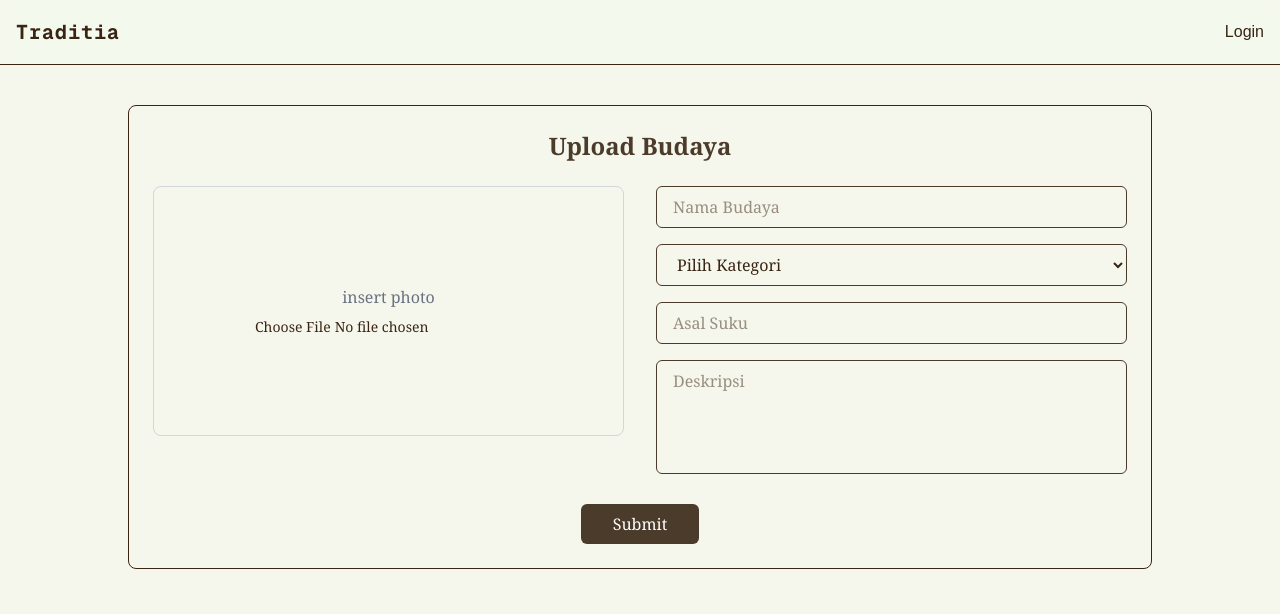
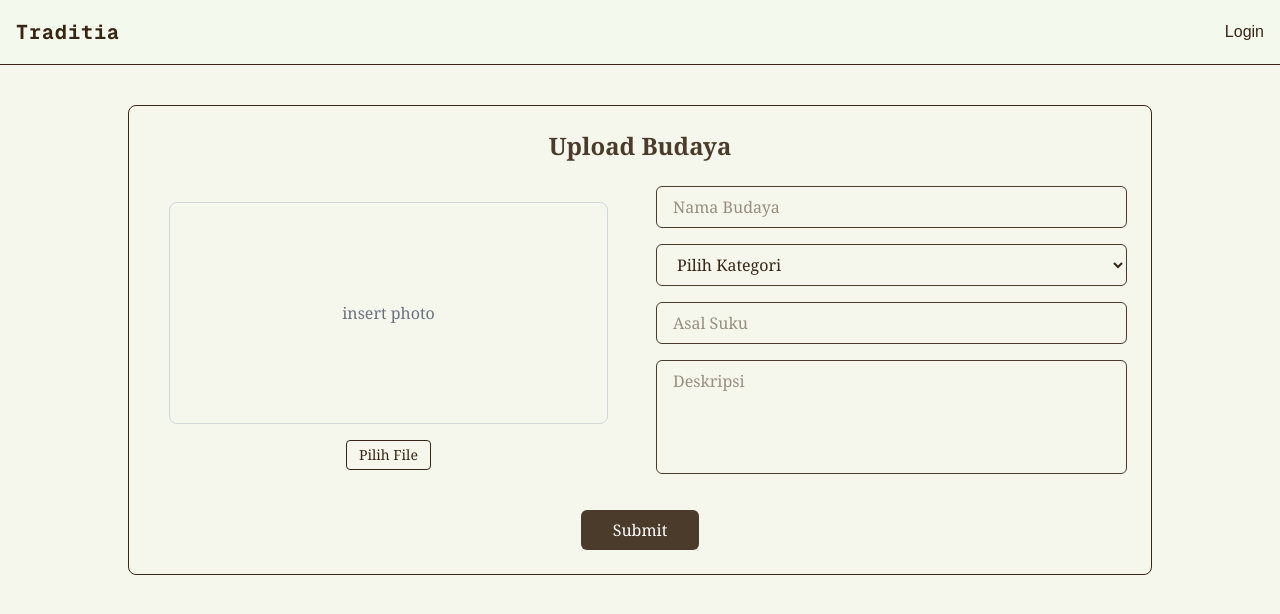
Before and after one commit to numshv/fe-traditia, a Next.js app: page /upload in a window 1280 px wide. Shown: the top 614 px of the page. Built offline with nearby package versions, Linux system fonts and the light colour scheme.

Commit message:
fix: upload layout

```diff
--- a/src/app/globals.css
+++ b/src/app/globals.css
@@ -26,7 +26,7 @@ body {
 }
 
 .leaflet-container:focus {
-  outline: white;
+  outline: none;
 }
 
 .leaflet-interactive:focus {
--- a/src/app/upload/page.tsx
+++ b/src/app/upload/page.tsx
@@ -63,19 +63,25 @@ export default function UploadBudayaPage() {
 
         <div className="grid grid-cols-1 md:grid-cols-2 gap-8">
           {/* Left: Upload Foto */}
-          <div className="flex flex-col items-center justify-center border border-gray-300 rounded-lg h-[250px]">
+            <div className="flex flex-col items-center justify-between  h-[300px] p-4">
+                <div className="flex-1 flex items-center justify-center w-full border border-gray-300 rounded-lg">
                     {preview ? (
-              <img src={preview} alt="Preview" className="h-full object-contain" />
+                    <img src={preview} alt="Preview" className="h-full object-contain rounded" />
                     ) : (
                     <span className="text-gray-500">insert photo</span>
                     )}
+                </div>
+                <label className="mt-4 cursor-pointer text-[#392514] border border-[#392514] rounded px-3 py-1 text-sm hover:bg-[#eee] transition">
+                    Pilih File
                     <input
                     type="file"
                     accept="image/*"
                     onChange={handlePhotoChange}
-              className="mt-2 text-sm"
+                    className="hidden"
                     />
+                </label>
             </div>
+
 
           {/* Right: Form */}
           <div className="space-y-4">
```
Lines whose indentation alone changed are shown as unchanged.
